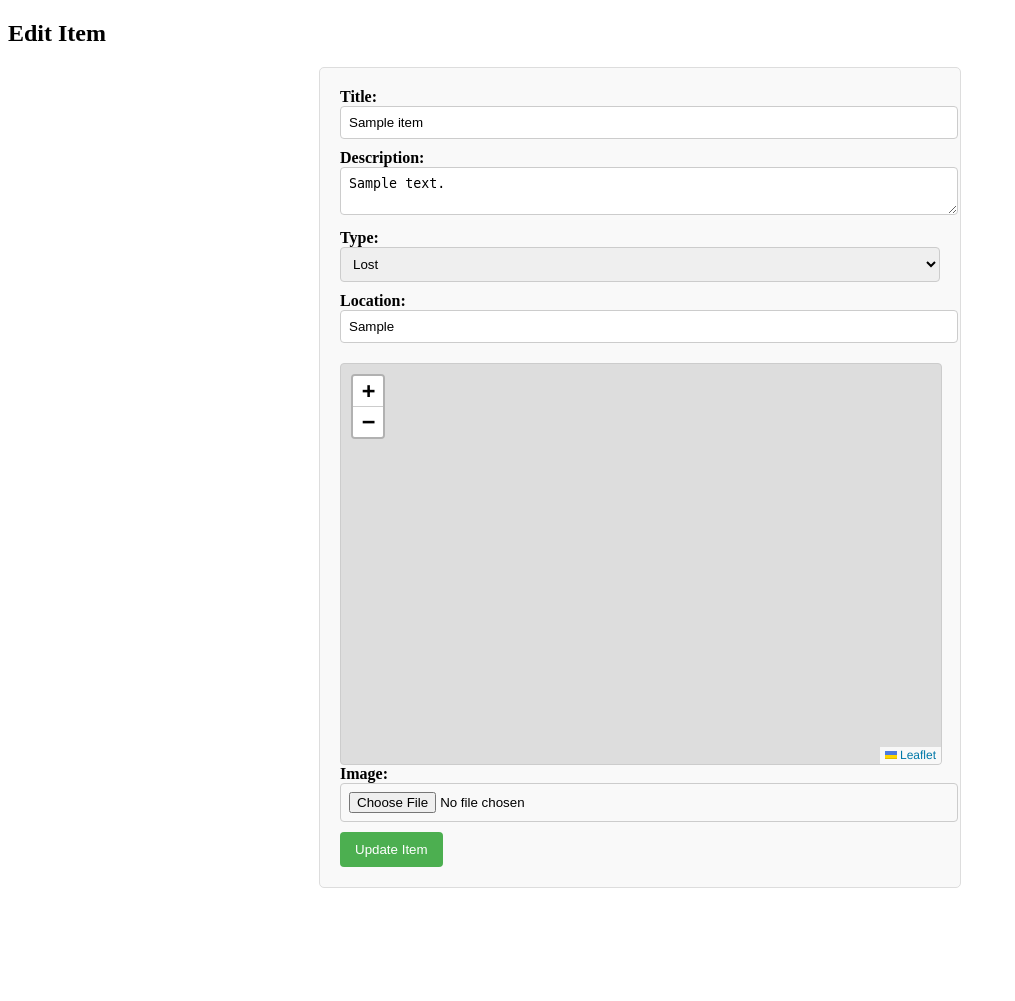
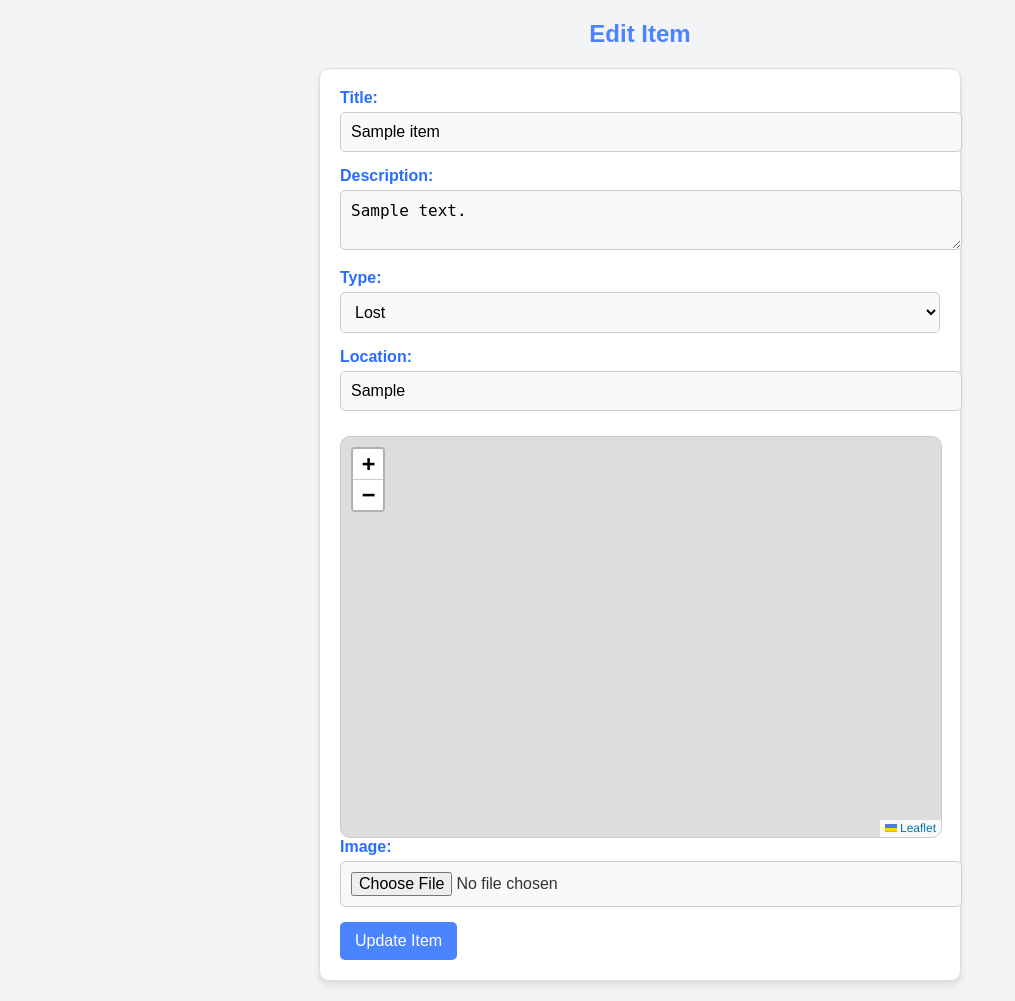
Before and after one commit to shiena-027/Lost-and-Found-Web, a PHP site: page /edit_item.php?item_id=1 in a window 1280 px wide. Shown: the whole page, without its empty margins (0-1015 px from the left). Before the commit the page ends 888 px from the top, so only its background shows below. Run offline with PHP 8.4, Linux system fonts and the light colour scheme; the visitor is signed in with stand-in values (Sample User, id 1); tables that the repository leaves empty or names only in its code hold one stand-in row (values such as "Sample post").

Commit message:
Update edit_item.php

```diff
--- a/need css/edit_item.php
+++ b/need css/edit_item.php
@@ -90,51 +90,7 @@ $longitude = !empty($item['longitude']) ? $item['longitude'] : 120.9842; // Defa
     <meta name="viewport" content="width=device-width, initial-scale=1.0">
     <title>Edit Item</title>
     <link rel="stylesheet" href="https://unpkg.com/leaflet/dist/leaflet.css" />
-    <style>
-        /* Map Container Style */
-        #map {
-            height: 400px;
-            width: 100%;
-            border: 1px solid #ccc;
-            border-radius: 4px;
-            margin-top: 10px;
-        }
-
-        /* General Form Styles */
-        form {
-            max-width: 600px;
-            margin: 0 auto;
-            padding: 20px;
-            border: 1px solid #ddd;
-            border-radius: 5px;
-            background-color: #f9f9f9;
-        }
-
-        label {
-            font-weight: bold;
-        }
-
-        input[type="text"], textarea, select, input[type="file"] {
-            width: 100%;
-            padding: 8px;
-            margin-bottom: 10px;
-            border: 1px solid #ccc;
-            border-radius: 4px;
-        }
-
-        button {
-            background-color: #4CAF50;
-            color: white;
-            padding: 10px 15px;
-            border: none;
-            border-radius: 4px;
-            cursor: pointer;
-        }
-
-        button:hover {
-            background-color: #45a049;
-        }
-    </style>
+    <link rel="stylesheet" href="edit_item-style.css">
 </head>
 <body>
     <h2>Edit Item</h2>
```
